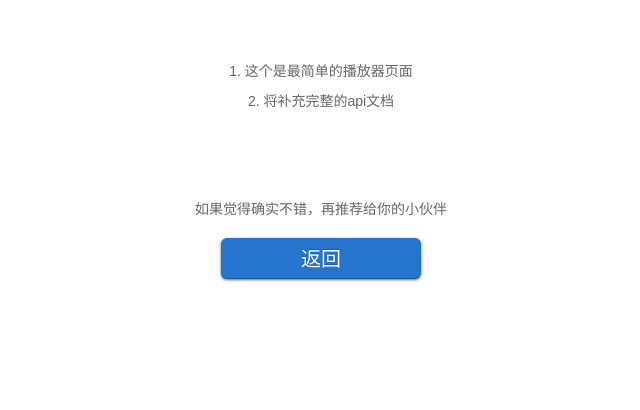
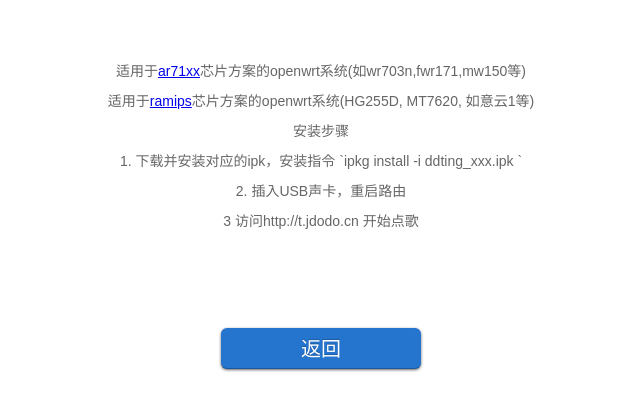
Before and after one commit to noolua/mbox-website, a plain HTML site: page var/www/help.html in a window 1280 px wide. Shown: the whole page, without its empty margins (319-959 px from the left). Drawn offline with Linux system fonts and the light colour scheme.

Commit message:
update help.html

```diff
--- a/var/www/help.html
+++ b/var/www/help.html
@@ -35,12 +35,15 @@
 </head>
 <body>
   <div class="main_page">
-    <p>1. 这个是最简单的播放器页面</p>
-    <p>2. 将补充完整的api文档</p>
+    <p>适用于<a href="http://mbox.qiniudn.com/downloads/ddting_0.1.1-2_ar71xx.ipk">ar71xx</a>芯片方案的openwrt系统(如wr703n,fwr171,mw150等)</p>
+    <p>适用于<a href="http://mbox.qiniudn.com/downloads/ddting_0.1.1-2_ramips.ipk">ramips</a>芯片方案的openwrt系统(HG255D, MT7620, 如意云1等) </p>
+    <p>安装步骤</p>
+    <p>1. 下载并安装对应的ipk，安装指令 `ipkg install -i ddting_xxx.ipk `</p>
+    <p>2. 插入USB声卡，重启路由</p>
+    <p>3 访问http://t.jdodo.cn 开始点歌</p>
     <p><br></p>
     <p><br></p>
     <p><br></p>
-    <p>如果觉得确实不错，再推荐给你的小伙伴</p>
     <a class="btn" href="index.html">返回</a>
   </div>
 </body>
```
